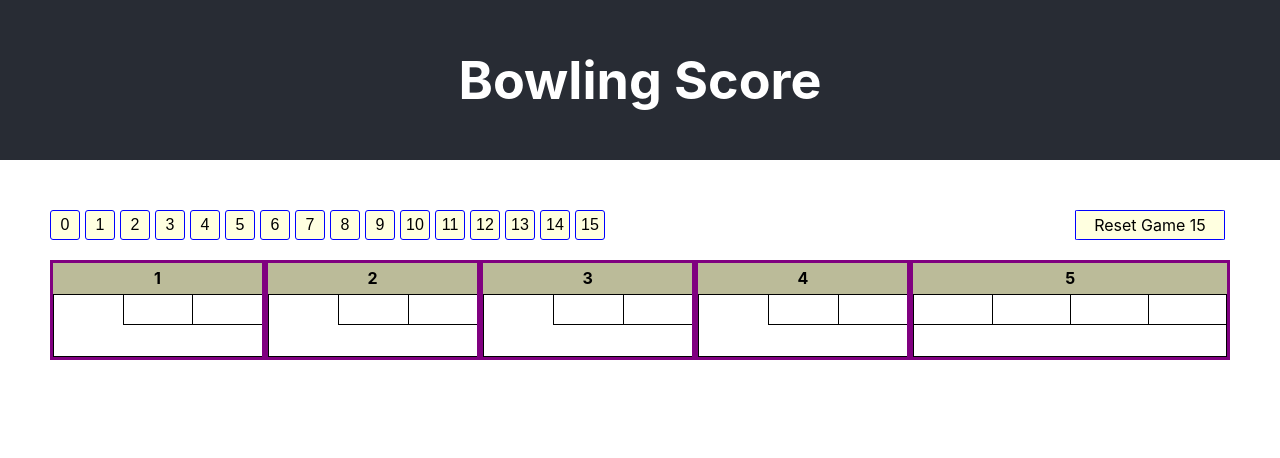
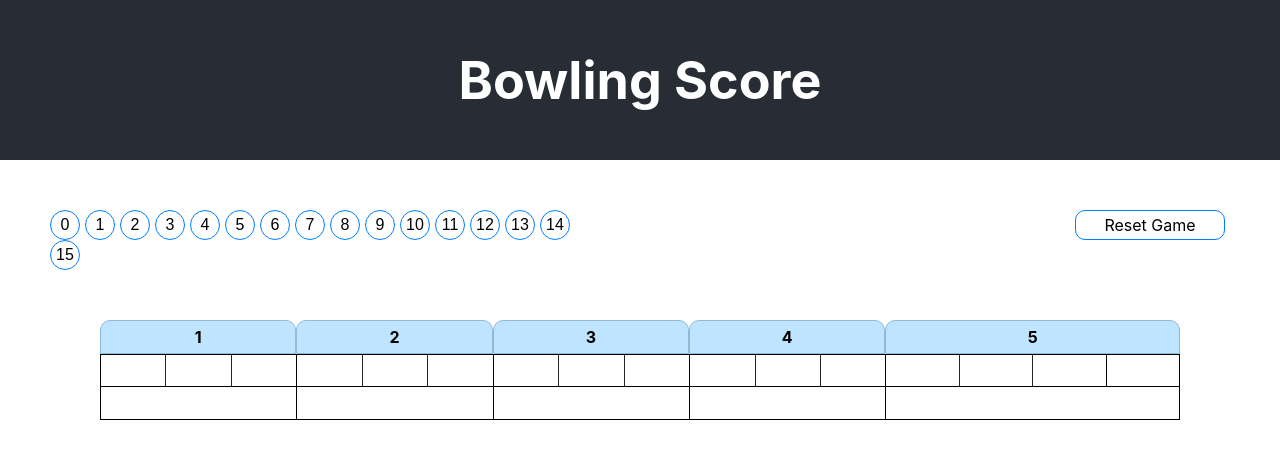
Before and after one commit to Lynerah/Bowling-game-React, a React (Create React App) app: page / in a window 1280 px wide. Shown: the top 458 px of the page. Built offline with nearby package versions, Linux system fonts and the light colour scheme.

Commit message:
modif css

```diff
--- a/src/components/App.js
+++ b/src/components/App.js
@@ -1,79 +1,5 @@
 import '../styles/App.css';
-import React, { useState } from "react";
-import Game, {NBR_OF_FRAME} from "./Game";
-
-//Frame constructions
-const Frame = ({ frameNumber, leftBox, midBox, rightBox, extraBox, score }) => (
-  <div className="frame">
-    <div className="frame-number">{frameNumber}</div>
-    <div className="frame-score">
-      <div className="box left">{leftBox}</div>
-      <div className="box middel">{midBox}</div>
-      <div className="box right">{rightBox}</div>
-      <div className="box extra">{extraBox}</div>
-    </div>
-    <div className="running-score">{!isNaN(score) && score}</div>
-  </div>
-);
-
-//Construction of the buttons to indicate the number of pins dropped and the reset button of the game
-const Controls = ({ handleRoll, handleReset, pinsUp }) => (
-  <div className="controls">
-    <div className="controls-left">
-      {[...Array(pinsUp + 1)].map((o, i) => (
-        <button key={i} className="roll" onClick={() => handleRoll(i)}>
-          {i}
-        </button>
-      ))}
-    </div>
-    <div className="controls-right">
-      <div className="roll reset" onClick={() => handleReset()}>
-        Reset Game {pinsUp}
-      </div>
-    </div>
-  </div>
-);
-
-//Create with a loop the score board
-const ScoreBoard = () => {
-  const [game] = useState(Game.create());
-  const [score, setScore ] = useState(game.score());
-
-  const round = pins => {
-    game.round(pins);
-    setScore(game.score());
-  };
-
-  const reset = () => {
-    game.reset();
-    setScore(game.score());
-  };
-
-  const pinsUp = game.getPinsUp();
-
-  return (
-    <div>
-      <Controls handleRoll={round} handleReset={reset} pinsUp={pinsUp} />
-
-
-      <div className="score-board">
-        {[...Array(NBR_OF_FRAME)].map((_, i) => (
-          <Frame
-            key={i}
-            frameNumber={i + 1}
-            leftBox={score[i].leftBox}
-            midBox={score[i].midBox}
-            rightBox={score[i].rightBox}
-            extraBox={score[i].extraBox}
-            score={score[i].cumulativeScore}
-          />
-        ))}
-      </div>
-    </div>
-  );
-}
-
-
+import ScoreBoard from './Board';
 function App() {
 
   return (
--- a/src/components/Board.js
+++ b/src/components/Board.js
@@ -1,78 +1,44 @@
-import React, { Component } from "react";
-import Game from "./Game";
+import React, { useState } from "react";
+import Game, {NBR_OF_FRAME} from "./Game";
+import Frame from "./Frame";
+import Controls from "./ControlsBtn";
 
-const Frame = ({ frameNumber, leftBox, rightBox, extraBox, score }) => (
-  <div className="frame">
-    <div className="frame-number">{frameNumber}</div>
-    <div className="frame-score">
-      <div className="box left">{leftBox}</div>
-      <div className="box right">{rightBox}</div>
-      <div className="box extra">{extraBox}</div>
-    </div>
-    <div className="running-score">{!isNaN(score) && score}</div>
-  </div>
-);
+//Create with a loop the score board
+const ScoreBoard = () => {
+  const [game] = useState(Game.create());
+  const [score, setScore ] = useState(game.score());
 
-const Controls = ({ handleRoll, handleReset, pinsUp }) => (
-  <div className="controls">
-    <div className="controls-left">
-      {[...Array(pinsUp + 1)].map((o, i) => (
-        <button key={i} className="roll" onClick={() => handleRoll(i)}>
-          {i}
-        </button>
-      ))}
-    </div>
-    <div className="controls-right">
-      <div className="roll reset" onClick={() => handleReset()}>
-        Reset Game {pinsUp}
-      </div>
-    </div>
-  </div>
-);
-
-export default class ScoreBoard extends Component {
-  constructor() {
-    super();
-    this.game = Game.create();
-    this.state = {
-      score: this.game.score()
-    };
-  }
-
-  roll = pins => {
-    this.game.round(pins);
-    this.setState({ score: this.game.score() });
+  const round = pins => {
+    game.round(pins);
+    setScore(game.score());
   };
 
-  reset = () => {
-    this.game.reset();
-    this.setState({ score: this.game.score() });
+  const reset = () => {
+    game.reset();
+    setScore(game.score());
   };
 
-  pinsUp = () => this.game.pinsUp();
-
-  render() {
-    const { score } = this.state;
+  const pinsUp = game.getPinsUp();
 
   return (
     <div>
-        <Controls handleRoll={this.roll} handleReset={this.reset} pinsUp={this.pinsUp()} />
+      <Controls handleRoll={round} handleReset={reset} pinsUp={pinsUp} />
 
-        <div className="player-name">Frank</div>
 
       <div className="score-board">
-          {[...Array(5)].map((o, i) => (
+        {[...Array(NBR_OF_FRAME)].map((_, i) => (
           <Frame
             key={i}
             frameNumber={i + 1}
-              leftBox={score[i].leftBox}
-              rightBox={score[i].rightBox}
-              extraBox={score[i].extraBox}
-              score={score[i].cumulativeScore}
+            firstFrameScoreLabel={score[i].firstFrameScoreLabel}
+            secondFrameScoreLabel={score[i].secondFrameScoreLabel}
+            thirdFrameScoreLabel={score[i].thirdFrameScoreLabel}
+            extraFrameScoreLabel={score[i].extraFrameScoreLabel}
+            score={score[i].matchScore}
           />
         ))}
       </div>
     </div>
   );
 }
-}
+export default ScoreBoard;
--- /dev/null
+++ b/src/components/ControlsBtn.js
@@ -0,0 +1,20 @@
+//Construction of the buttons to indicate the number of pins dropped and the reset button of the game
+const Controls = ({ handleRoll, handleReset, pinsUp }) => (
+   // header controls?
+   <div className="controls">
+     <div className="controls-left">
+       {[...Array(pinsUp + 1)].map((o, i) => (
+         <button key={i} className="score " onClick={() => handleRoll(i)}>
+           {i}
+         </button>
+       ))}
+     </div>
+     <div className="controls-right">
+       <div className="score reset" onClick={() => handleReset()}>
+         Reset Game
+       </div>
+     </div>
+   </div>
+ );
+
+ export default Controls;
--- /dev/null
+++ b/src/components/Frame.js
@@ -0,0 +1,17 @@
+
+
+//Frame constructions
+const Frame = ({ frameNumber, firstFrameScoreLabel, secondFrameScoreLabel, thirdFrameScoreLabel, extraFrameScoreLabel, score }) => (
+   <div className="frame">
+     <div className="frame-number">{frameNumber}</div>
+     <div className="frame-score">
+       <div className="box firstFrameScoreLabel">{firstFrameScoreLabel}</div>
+       <div className="box secondFrameScoreLabel">{secondFrameScoreLabel}</div>
+       <div className="box thirdFrameScoreLabel">{thirdFrameScoreLabel}</div>
+       <div className="box extra">{extraFrameScoreLabel}</div>
+     </div>
+     <div className="running-score">{!isNaN(score) && score}</div>
+   </div>
+ );
+
+ export default Frame;
--- a/src/components/Game.js
+++ b/src/components/Game.js
@@ -1,6 +1,6 @@
 //Exposes the number of pins and number of turns
 export const NBR_OF_FRAME = 5;
-const NBR_OF_QUILLES = 15;
+const TOTAL_PINS_NUMBER = 15;
 
 //Class taking over all the controls of the game
 class Game {
@@ -24,8 +24,8 @@ class Game {
 //Checking the number of pins still up
     getPinsUp = () => {
       const scoreData = this.score();
-      let nbrOfQuilles = NBR_OF_QUILLES
-      let pinsUp = nbrOfQuilles;
+      let totalPinsNumber = TOTAL_PINS_NUMBER
+      let pinsUp = totalPinsNumber;
       scoreData.forEach(o => {
         //Get a number and not the NaN
         if (o.pinsUp !== null && !isNaN(o.pinsUp)) {
@@ -41,7 +41,7 @@ class Game {
         let score = 0;
         let roundIndex = 0;
 
-        const nbrOfQuilles = NBR_OF_QUILLES
+        const totalPinsNumber = TOTAL_PINS_NUMBER
 
         //Create the rounds
         const round1 = () => this.rounds[roundIndex];
@@ -53,11 +53,11 @@ class Game {
         //Calculation of the score and specific actions
         const sumOfFrameRolls = () => round1() + round2() + round3();
 
-        const isStrike = () => round1() === nbrOfQuilles;
+        const isStrike = () => round1() === totalPinsNumber;
 
-        const isSpare = () => sumOfFrameRolls() === nbrOfQuilles;
+        const isSpare = () => sumOfFrameRolls() === totalPinsNumber;
 
-        const isSpareRound2 = () => round1() + round2() === nbrOfQuilles;
+        const isSpareRound2 = () => round1() + round2() === totalPinsNumber;
 
         const spareRound2Bonus = () => round3() + round4()
         const spareBonus = () => round4() + round5()
@@ -65,14 +65,14 @@ class Game {
         const strikeBonus = () => round2() + round3() + round4();
 
         //push scores in scoreData
-        const saveScore = (leftBox, midBox, rightBox, score, pinsUp, extraBox) => {
+        const saveScore = (firstFrameScoreLabel, secondFrameScoreLabel, thirdFrameScoreLabel,score, pinsUp, extraFrameScoreLabel) => {
                 scoreData.push({
-                leftBox,
-                midBox,
-                rightBox,
-                cumulativeScore: score,
+                firstFrameScoreLabel,
+                secondFrameScoreLabel,
+                thirdFrameScoreLabel,
+                matchScore: score,
                 pinsUp,
-                extraBox
+                extraFrameScoreLabel
                 });
         };
 
@@ -81,14 +81,14 @@ class Game {
             //Action when we are on the last frame
             if (frameIndex === 4) {
                 if (isStrike()) {
-                    score += nbrOfQuilles + strikeBonus();
+                    score += totalPinsNumber + strikeBonus();
                     let pinsUp
                     if (round2() === undefined) {
-                        pinsUp = nbrOfQuilles;
+                        pinsUp = totalPinsNumber;
                     } else if (round2() !== undefined && round3() === undefined) {
-                        pinsUp = nbrOfQuilles - ((round1() + round2())% nbrOfQuilles);
+                        pinsUp = totalPinsNumber - ((round1() + round2())% totalPinsNumber);
                     } else if (round2() !== undefined && round3() !== undefined && round4() === undefined) {
-                        pinsUp = nbrOfQuilles - ((round2() + round3())% nbrOfQuilles);
+                        pinsUp = totalPinsNumber - ((round2() + round3())% totalPinsNumber);
                     }
                     const roundBonus2 = round2() === 15 ? "X" : round2();
                     const roundBonus3 = round3() === 15 ? "X" : round3();
@@ -97,64 +97,64 @@ class Game {
                     // saveScore("X", round2(), round3(), score, pinsUp, round4());
                     roundIndex++;
                 } else if (isSpareRound2()) {
-                    score += nbrOfQuilles + spareRound2Bonus();
+                    score += totalPinsNumber + spareRound2Bonus();
                     let pinsUp
                     if (round3() === undefined) {
-                        pinsUp = nbrOfQuilles;
+                        pinsUp = totalPinsNumber;
                     } else if (round3() !== undefined && round4() === undefined) {
-                        pinsUp = nbrOfQuilles - ((round1() + round2() + round3()) % nbrOfQuilles);
+                        pinsUp = totalPinsNumber - ((round1() + round2() + round3()) % totalPinsNumber);
                     }
                     // const roundBonus3 = round3() === 15 ? "X" : round3();
                     // const roundBonus4 = round4() === 15 ? "X" : round4();
                     saveScore(round1(), "/", round3(), score, pinsUp, round4());
                     roundIndex+=2;
                 } else if (isSpare()) {
-                    score += nbrOfQuilles + spareBonus();
-                    const pinsUp = nbrOfQuilles
+                    score += totalPinsNumber + spareBonus();
+                    const pinsUp = totalPinsNumber
                     saveScore(round1(), round2(), "/", score, pinsUp, round4())
                     roundIndex += 3
                 } else {
                     score += sumOfFrameRolls() + round4();
                     let pinsUp;
                     if (round2() === undefined) {
-                        pinsUp = nbrOfQuilles - round1();
+                        pinsUp = totalPinsNumber - round1();
                     } else if (round2() !== undefined && round3() === undefined) {
-                        pinsUp = nbrOfQuilles - (round1() + round2());
+                        pinsUp = totalPinsNumber - (round1() + round2());
                     } else {
-                        pinsUp = nbrOfQuilles;
+                        pinsUp = totalPinsNumber;
                     }
                     saveScore(round1(), round2(), round3(), score, pinsUp);
                     roundIndex += 3;
                 }
             //Action for the first to the second last frame
             } else if (isStrike()) {
-                score += nbrOfQuilles + strikeBonus();
-                saveScore("", "", "X", score, nbrOfQuilles);
+                score += totalPinsNumber + strikeBonus();
+                saveScore("", "", "X", score, totalPinsNumber);
                 roundIndex++;
             } else if (isSpareRound2()) {
-                score += nbrOfQuilles + spareRound2Bonus();
-                saveScore(round1(), "/", "", score, nbrOfQuilles);
+                score += totalPinsNumber + spareRound2Bonus();
+                saveScore(round1(), "/", "", score, totalPinsNumber);
                 roundIndex += 2;
             } else if (isSpare()){
-                score += nbrOfQuilles + spareBonus();
-                saveScore(round1(), round2(), "/", score, nbrOfQuilles);
+                score += totalPinsNumber + spareBonus();
+                saveScore(round1(), round2(), "/", score, totalPinsNumber);
                 roundIndex += 3;
             } else {
                 score += sumOfFrameRolls();
                 let pinsUp;
                 if (round2() === undefined) {
-                    pinsUp = nbrOfQuilles - round1();
+                    pinsUp = totalPinsNumber - round1();
                 } else if (round2() !== undefined && round3() === undefined) {
-                    pinsUp = nbrOfQuilles - (round1() + round2());
+                    pinsUp = totalPinsNumber - (round1() + round2());
                 } else {
-                    pinsUp = nbrOfQuilles;
+                    pinsUp = totalPinsNumber;
                 }
                 saveScore(round1(), round2(), round3(), score, pinsUp);
                 roundIndex += 3;
             }
         });
 
-        return scoreData;
+        return scoreData;  // totalScore || totalFramesScore || finalScore
     };
   }
 
--- a/src/styles/App.css
+++ b/src/styles/App.css
@@ -10,44 +10,17 @@
   background-color: #282c34;
   min-height: 20vh;
   display: flex;
-  flex-direction: column;
   align-items: center;
   justify-content: center;
   font-size: calc(10px + 2vmin);
   color: white;
 }
 
-.score{
-  display: flex;
-  justify-content: center;
-}
-
-.frame{
-  border: solid purple;
-  width: 50%;
-}
-
-.player-name,
 .score-board {
   display: flex;
-  margin: 0 50px;
+  margin: 30px  100px;
   min-height: 100px;
   font-size: 12pt;
-}
-
-.player-name {
-  min-height: 30px;
-  display: flex;
-  align-items: center;
-  justify-content: flex-start;
-  padding: 0 10px;
-  font-size: 12pt;
-  border: 1px solid black;
-  border-bottom: none;
-}
-
-.score-board {
-  margin-bottom: 30px;
 }
 
 .frame {
@@ -66,13 +39,14 @@
   align-items: center;
   justify-content: center;
   font-weight: bold;
-  background: #bb9;
+  background: #bfe4ff;;
+  border-radius: 10px 10px 0 0;
+  border: 1px solid #91bad8;
 }
 
 .frame-score {
   flex: 1;
   display: flex;
-  flex-direction: row;
   border-top: 1px solid black;
   border-left: 1px solid black;
 }
@@ -99,15 +73,12 @@
   display: flex;
   align-items: center;
   justify-content: center;
+  border-bottom: 1px solid black;
 }
 
-.box.right {
-  border-left: 1px solid black;
-  border-bottom: 1px solid black;
-}
-.box.middel {
-  border-left: 1px solid black;
-  border-bottom: 1px solid black;
+.box.secondFrameScoreLabel {
+  border-left: 1px solid rgb(37, 37, 37);
+  border-right: 1px solid rgb(37, 37, 37);;
 }
 
 .extra {
@@ -120,19 +91,21 @@
   border-bottom: 1px solid black;
 }
 
-.frame:last-child div.left {
+.frame:last-child div.firstFrameScoreLabel {
   border-bottom: 1px solid black;
 }
 
-.frame-score div.right {
+/* .frame-score div.thirdFrameScoreLabel {
   border-left: 1px solid black;
   border-bottom: 1px solid black;
-}
+} */
 
 .controls-left {
   display: flex;
+  width: 100%;
   margin: 50px;
   margin-bottom: 20px;
+  flex-wrap: wrap;
 }
 .controls-right {
   margin: 50px;
@@ -142,29 +115,28 @@
   justify-content: flex-end;
 }
 
-.roll {
+.score {
   margin-right: 5px;
   display: flex;
-  flex-direction: row;
   align-items: center;
   justify-content: center;
   width: 30px;
   height: 30px;
-  border-radius: 10%;
-  border: 1px solid blue;
-  background: lightyellow;
+  border-radius: 50%;
+  border: 1px solid rgb(0, 128, 255);
+  background: rgb(255, 255, 255);
   font-size: 1em;
 }
 
-.roll:hover {
-  border: 1px solid blueviolet;
+.score:hover {
+  border: 1px dashed rgb(202, 43, 226);
 }
-.roll:active {
+.score:active {
   background: lightskyblue;
 }
 
 .reset {
-  border-radius: 3%;
+  border-radius: 10px;
   width: 150px;
   display: flex;
   align-items: center;
@@ -174,3 +146,15 @@
 .controls {
   display: flex;
 }
+
+@media screen and (max-width: 769px) {
+  .controls {
+    flex-wrap: wrap;
+  }
+  .controls-right {
+    margin: 10px 50px;
+  }
+  .score-board {
+    margin: 30px 20px;
+  }
+}
```
Lines whose indentation alone changed are shown as unchanged.
